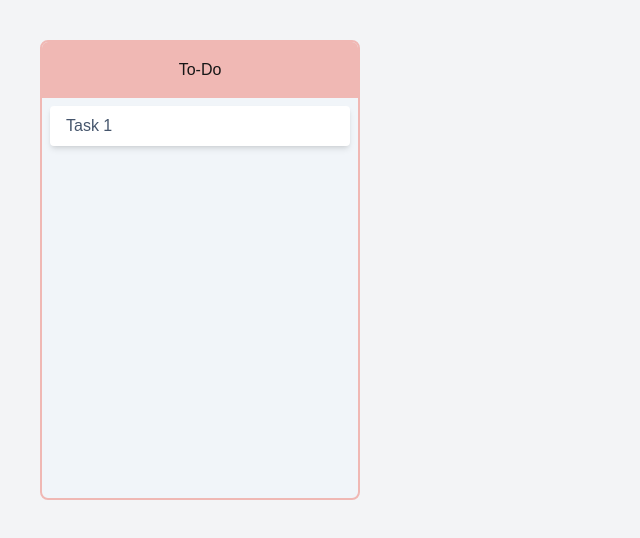
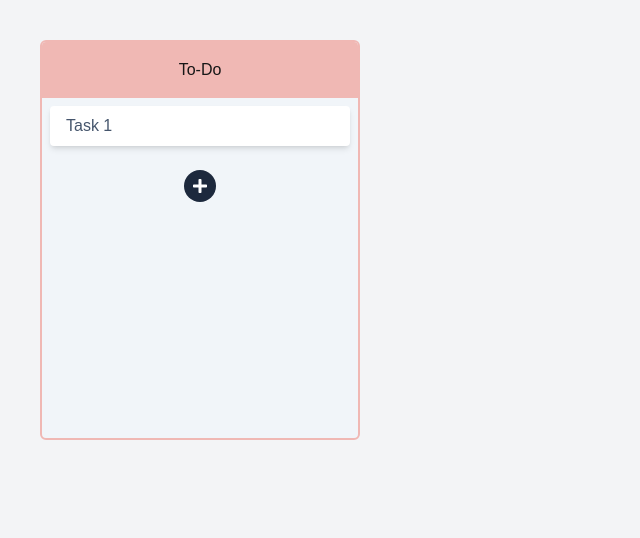
Before and after one commit to krytoss/kanban, a Next.js app: page / in a window 1280 px wide. Shown: the top 538 px of the page, without its empty margins (0-640 px from the left). Built offline with nearby package versions, Linux system fonts and the light colour scheme.

Commit message:
Added + button to column and adjusted classes

```diff
--- a/src/components/Column.tsx
+++ b/src/components/Column.tsx
@@ -1,3 +1,5 @@
+import { FaPlus } from "react-icons/fa";
+
 type Props = {
 	children?: React.ReactNode;
 	color: string;
@@ -7,7 +9,7 @@ type Props = {
 const Board: React.FC<Props> = ({ children, color, title }) => {
   	return (
 		<div
-			className="block w-80 rounded-lg overflow-hidden bg-slate-100"
+			className="block w-80 rounded-md overflow-hidden bg-slate-100 min-h-100"
 			style={{
 				border: `2px solid ${color}`,
 			}}
@@ -22,9 +24,13 @@ const Board: React.FC<Props> = ({ children, color, title }) => {
 				{title}
 			</div>
 
-			<div className="px-2 pt-2 min-h-100">
+			<div className="px-2 pb-2">
 				{ /* content */ }
 				{ children }
+			</div>
+
+			<div className="w-8 h-8 mt-4 bg-slate-800 rounded-full m-auto flex items-center justify-center hover:bg-slate-700 cursor-pointer">
+				<FaPlus className="text-white" />
 			</div>
 
 		</div>
--- a/src/components/Task.tsx
+++ b/src/components/Task.tsx
@@ -4,7 +4,7 @@ type Props = {
 
 const Task: React.FC<Props> = ({ text }) => {
 	return (
-		<div className="bg-white px-4 py-2 rounded shadow-md mb-2 text-slate-600">
+		<div className="bg-white px-4 py-2 rounded shadow-md mt-2 text-slate-600">
 			<p>{text}</p>
 		</div>
 	);
```
